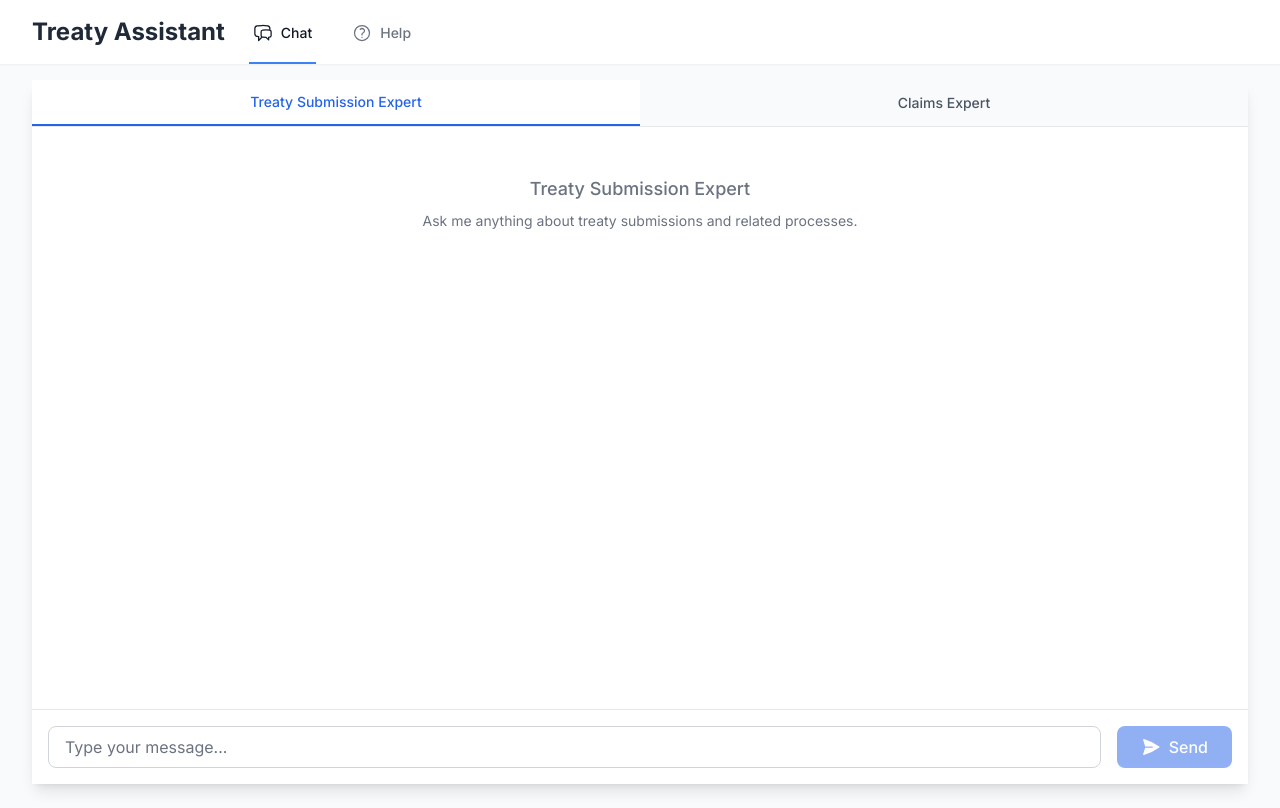
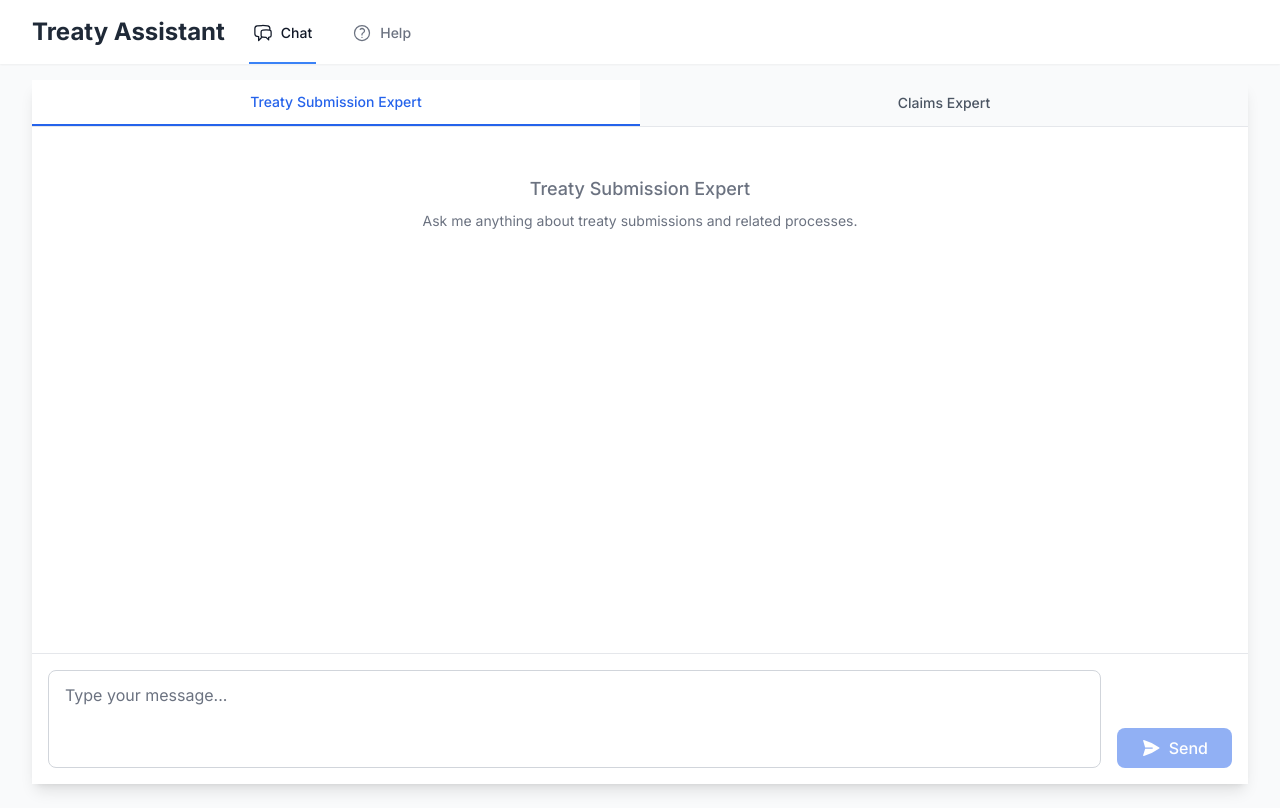
Before and after one commit to sohaibfazal-devOps/Chatbot-TIER-Frontend, a React (Create React App) app: page / in a window 1280 px wide. Built offline with nearby package versions, Linux system fonts and the light colour scheme.

Commit message:
Enlarged text area

```diff
--- a/src/components/ChatInput.js
+++ b/src/components/ChatInput.js
@@ -14,18 +14,19 @@ function ChatInput({ onSubmit, disabled }) {
 
   return (
     <form onSubmit={handleSubmit} className="flex space-x-4">
-      <input
-        type="text"
+      <textarea
         value={input}
         onChange={(e) => setInput(e.target.value)}
         placeholder="Type your message..."
-        className="flex-1 rounded-lg border border-gray-300 px-4 py-2 focus:outline-none focus:ring-2 focus:ring-blue-500 focus:border-transparent disabled:opacity-50 disabled:cursor-not-allowed"
+        rows="3"
+        className="flex-1 rounded-lg border border-gray-300 px-4 py-3 focus:outline-none focus:ring-2 focus:ring-blue-500 focus:border-transparent disabled:opacity-50 disabled:cursor-not-allowed resize-none"
         disabled={disabled}
+        style={{ minHeight: '80px' }}
       />
       <button
         type="submit"
         disabled={disabled || !input.trim()}
-        className="bg-blue-600 text-white px-6 py-2 rounded-lg font-medium hover:bg-blue-700 focus:outline-none focus:ring-2 focus:ring-blue-500 focus:ring-offset-2 disabled:opacity-50 disabled:cursor-not-allowed transition-colors flex items-center"
+        className="bg-blue-600 text-white px-6 py-2 rounded-lg font-medium hover:bg-blue-700 focus:outline-none focus:ring-2 focus:ring-blue-500 focus:ring-offset-2 disabled:opacity-50 disabled:cursor-not-allowed transition-colors flex items-center self-end"
       >
         <PaperAirplaneIcon className="h-5 w-5 mr-2" />
         Send
```
